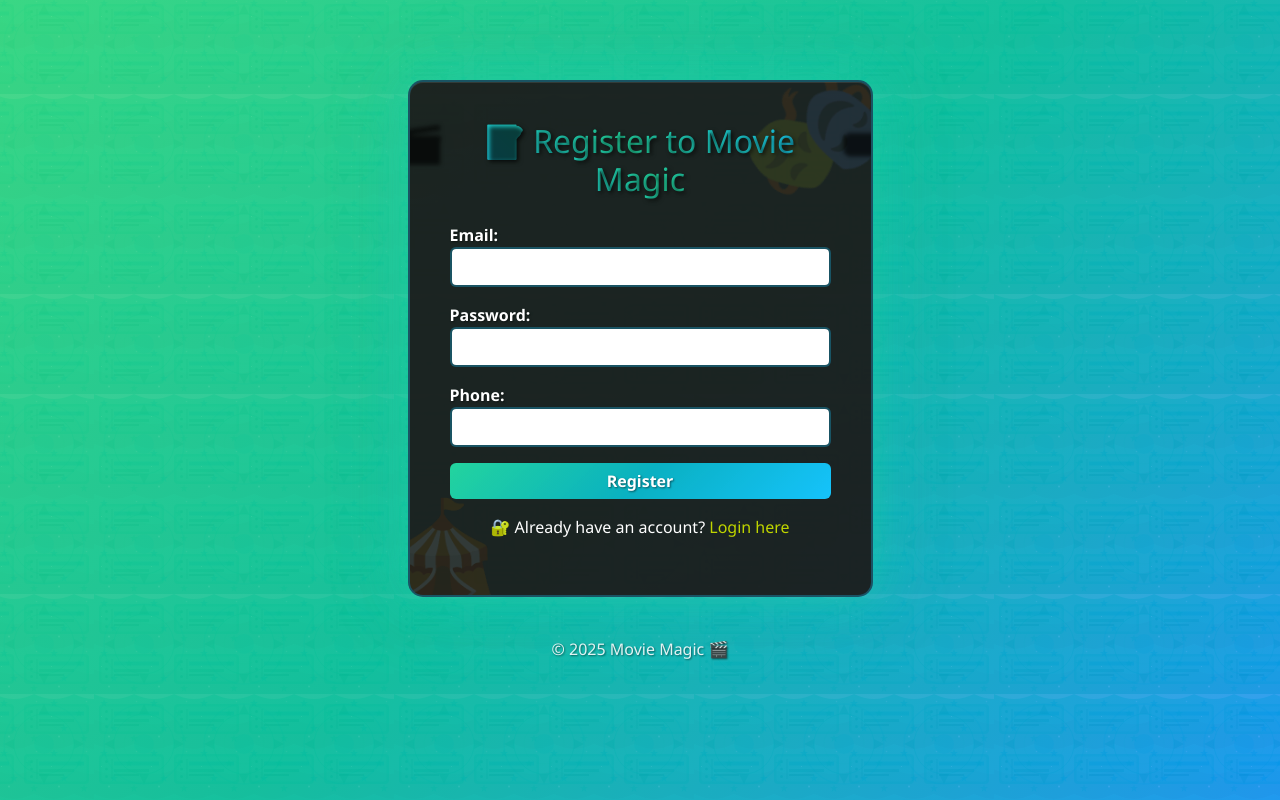
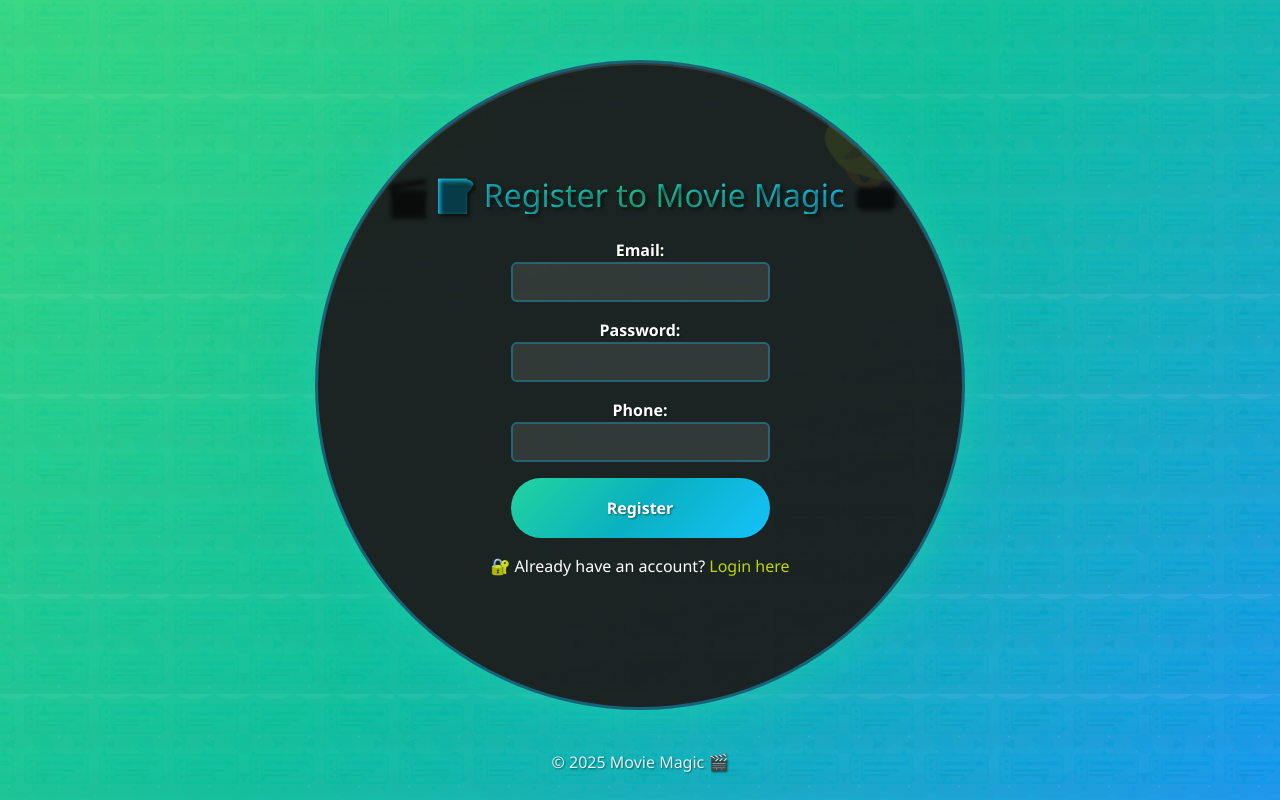
Before and after one commit to AMASAPOOJASREE/AWS_PROJECT, a Flask app: page /register in a window 1280 px wide. Run offline with Flask 3, Linux system fonts and the light colour scheme.

Commit message:
Update register.html

```diff
--- a/MOVIE_MAGIC/templates/register.html
+++ b/MOVIE_MAGIC/templates/register.html
@@ -44,26 +44,44 @@
     }
 
     .register-box {
-      margin-top: 80px;
+  margin-top: 60px;
   background: rgba(28, 28, 28, 0.95);
   backdrop-filter: blur(15px);
-      padding: 2.5rem;
-      border-radius: 15px;
+  padding: 4rem 3.5rem;
+  /* PERFECT CIRCLE SHAPE */
+  border-radius: 50%;
+  width: 650px;
+  height: 650px;
   box-shadow:
-        0 0 40px rgba(46, 213, 115, 0.5),
-        0 0 80px rgba(0, 184, 148, 0.3),
-        inset 0 1px 0 rgba(255, 255, 255, 0.1);
-      border: 2px solid rgba(0, 206, 201, 0.3);
+    0 0 50px rgba(46, 213, 115, 0.6),
+    0 0 100px rgba(0, 184, 148, 0.4),
+    inset 0 2px 0 rgba(255, 255, 255, 0.1);
+  border: 3px solid rgba(0, 206, 201, 0.4);
   position: relative;
   overflow: hidden;
+  transition: all 0.4s ease;
+  display: flex;
+  flex-direction: column;
+  justify-content: center;
+  align-items: center;
+  text-align: center;
+}
+
+.register-box:hover {
+  transform: scale(1.05) rotate(5deg);
+  box-shadow:
+    0 0 80px rgba(46, 213, 115, 0.8),
+    0 0 160px rgba(0, 184, 148, 0.6),
+    0 0 200px rgba(0, 206, 201, 0.3);
+  border-color: rgba(0, 206, 201, 0.8);
 }
 
     .register-box::before {
       content: '🎭';
       position: absolute;
-      top: -30px;
-      right: -30px;
-      font-size: 120px;
+      top: -40px;
+      right: -40px;
+      font-size: 140px;
       opacity: 0.1;
       z-index: -1;
       animation: rotate 20s linear infinite;
@@ -72,9 +90,9 @@
     .register-box::after {
       content: '🎪';
       position: absolute;
-      bottom: -30px;
-      left: -30px;
-      font-size: 100px;
+      bottom: -40px;
+      left: -40px;
+      font-size: 120px;
       opacity: 0.1;
       z-index: -1;
       animation: bounce 3s ease-in-out infinite;
@@ -99,6 +117,25 @@
   transition: all 0.4s ease;
   position: relative;
   overflow: hidden;
+  /* CIRCULAR BUTTON */
+  border-radius: 50px;
+  padding: 15px 30px;
+  width: 200px;
+  height: 60px;
+  display: flex;
+  align-items: center;
+  justify-content: center;
+}
+
+.btn-register:hover {
+  background: linear-gradient(135deg, #00cec9 0%, #2ed573 50%, #00b894 100%);
+  transform: translateY(-3px) scale(1.1);
+  box-shadow:
+    0 15px 35px rgba(46, 213, 115, 0.5),
+    0 0 30px rgba(0, 206, 201, 0.7);
+  border-radius: 30px;
+  width: 220px;
+  padding-left: 60px;
 }
 
     .btn-register::before {
@@ -112,21 +149,13 @@
       font-size: 20px;
     }
 
-    .btn-register:hover {
-      background: linear-gradient(135deg, #00cec9 0%, #2ed573 50%, #00b894 100%);
-      transform: translateY(-3px) scale(1.02);
-      box-shadow:
-        0 8px 25px rgba(46, 213, 115, 0.4),
-        0 0 20px rgba(0, 206, 201, 0.6);
-    }
-
     .btn-register:hover::before {
-      left: 15px;
+      left: 20px;
       opacity: 1;
     }
 
     .btn-register:hover {
-      padding-left: 50px;
+      padding-left: 55px;
     }
 
     a {
@@ -184,13 +213,21 @@
     }
 
     .form-control {
+      background: rgba(255, 255, 255, 0.1);
+      border: 2px solid rgba(0, 206, 201, 0.3);
+      color: white;
       transition: all 0.3s ease;
-      border: 2px solid rgba(0, 206, 201, 0.3);
     }
 
     .form-control:focus {
+      background: rgba(255, 255, 255, 0.15);
       border-color: #00cec9;
       box-shadow: 0 0 15px rgba(0, 206, 201, 0.5);
+      color: white;
+    }
+
+    .form-control::placeholder {
+      color: rgba(255, 255, 255, 0.6);
     }
 
     label {
```
Lines whose indentation alone changed are shown as unchanged.
